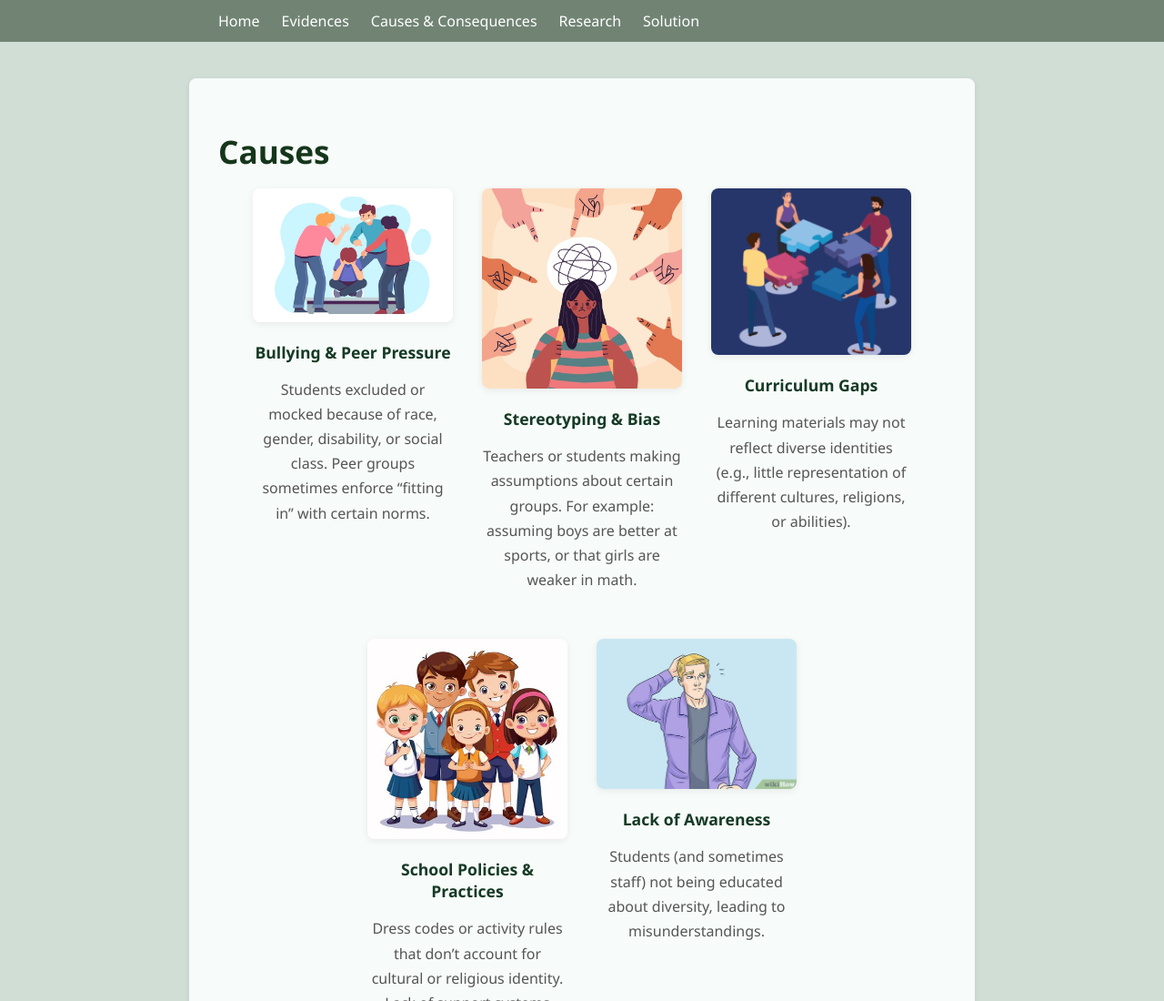
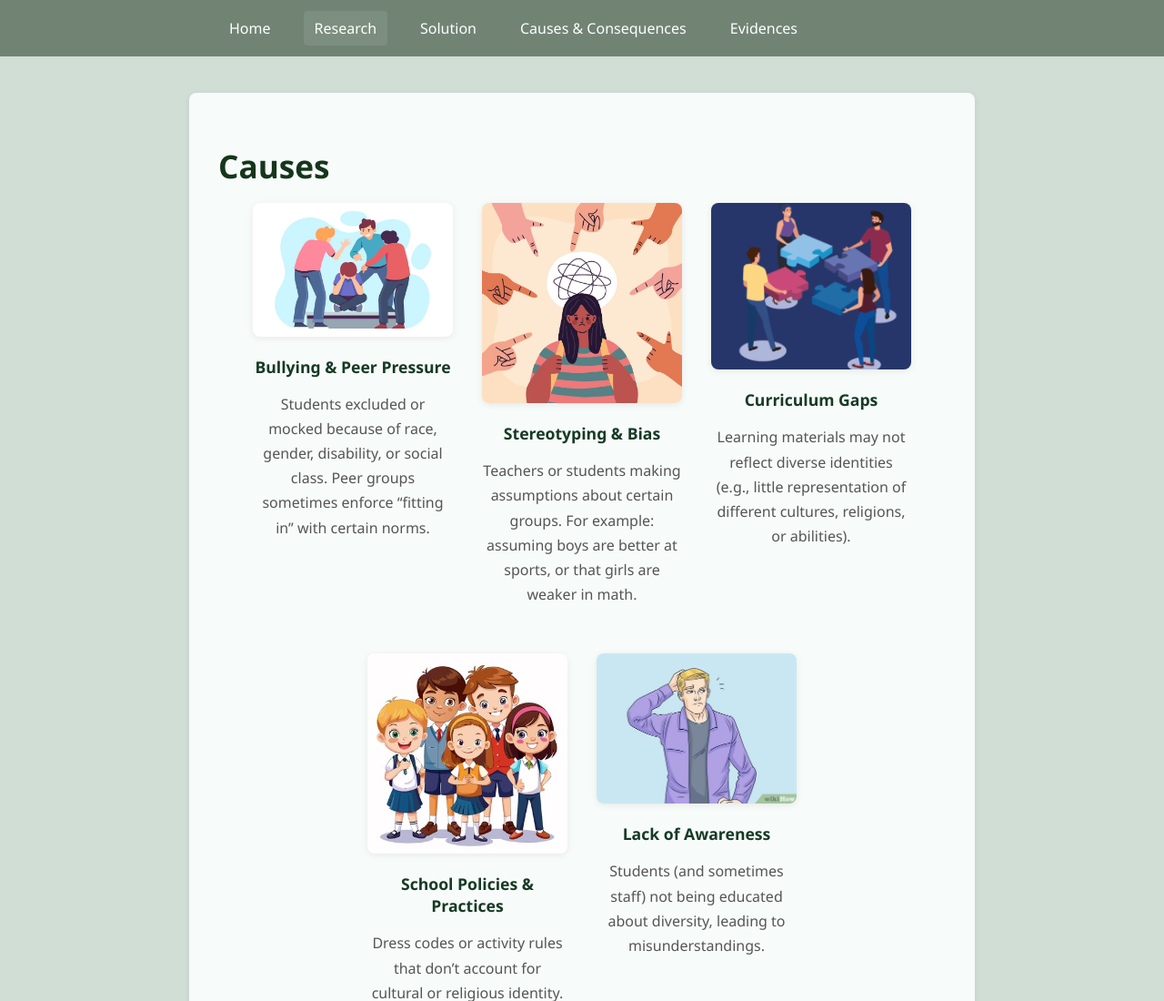
Before and after one commit to dolllykitty/Social-Inclusivity-and-identity-crisis, a plain HTML site: page CC.html in a window 1280 px wide. Shown: the top 1100 px of the page at 91% size. Drawn offline with Linux system fonts and the light colour scheme.

Commit message:
Changing order of tabs in nav bar

```diff
--- a/CC.html
+++ b/CC.html
@@ -66,11 +66,11 @@
 <body>
     <nav style="background:#718474; padding:12px 0;">
         <div style="max-width:800px; margin:0 auto; display:flex; gap:24px;">
-            <a href="index.html" style="color:#fff; text-decoration:none; font-weight:500;">Home</a>
-            <a href="pics.html" style="color:#fff; text-decoration:none; font-weight:500;">Evidences</a>
-            <a href="CC.html" style="color:#fff; text-decoration:none; font-weight:500;">Causes & Consequences</a>
-            <a href="Research.html" style="color:#fff; text-decoration:none; font-weight:500;">Research</a>
-            <a href="solution.html" style="color:#fff; text-decoration:none; font-weight:500;">Solution</a>
+            <a href="index.html" style="color:#fff; text-decoration:none; font-weight:500; padding:8px 12px; border-radius:4px; transition:background 0.2s;">Home</a>
+            <a href="Research.html" style="color:#fff; text-decoration:none; font-weight:500; padding:8px 12px; border-radius:4px; transition:background 0.2s; background:rgba(255,255,255,0.08);">Research</a>
+            <a href="solution.html" style="color:#fff; text-decoration:none; font-weight:500; padding:8px 12px; border-radius:4px; transition:background 0.2s;">Solution</a>
+            <a href="CC.html" style="color:#fff; text-decoration:none; font-weight:500; padding:8px 12px; border-radius:4px; transition:background 0.2s;">Causes & Consequences</a>
+            <a href="pics.html" style="color:#fff; text-decoration:none; font-weight:500; padding:8px 12px; border-radius:4px; transition:background 0.2s;">Evidences</a>
         </div>
     </nav>
     <div class="container">
```
Also changed, not shown: Research.html (+6 -3 lines), index.html (+5 -3 lines), solution.html (+3 -3 lines).
